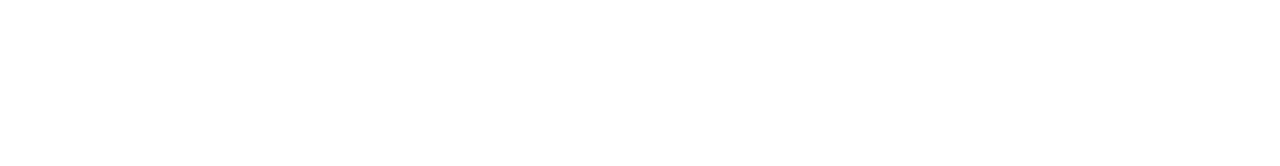
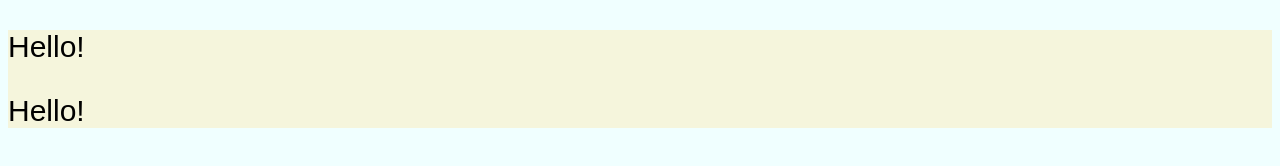
Before and after one commit to Samoel33/assigment_2.7_hydrate, a plain HTML site: page index.html in a window 1280 px wide. Drawn offline with Linux system fonts and the light colour scheme.

Commit message:
final code

```diff
--- a/index.html
+++ b/index.html
@@ -5,11 +5,14 @@
     <meta charset="UTF-8">
     <meta http-equiv="X-UA-Compatible" content="IE=edge">
     <meta name="viewport" content="width=device-width, initial-scale=1.0">
+    <link rel="stylesheet" href="style.css">
     <title>Hydrate Function</title>
 </head>
 
 <body>
+    <div class="stringDisplay"></div>
 
+    <script src="index.js"></script>
 </body>
 
 </html>
--- a/index.js
+++ b/index.js
@@ -0,0 +1,11 @@
+const stringDisplay = document.querySelector('.stringDisplay');
+var timeInt = 2000;
+var delayTime = 6000;
+var HydrateFn = setInterval(function() {
+    const stringText = document.createElement('p');
+    stringText.innerHTML = 'Hello!';
+    stringDisplay.appendChild(stringText);
+}, timeInt);
+var StopFn = setTimeout(() => {
+    clearInterval(HydrateFn);
+}, delayTime);
--- /dev/null
+++ b/style.css
@@ -0,0 +1,9 @@
+body {
+    font-family: Arial, Helvetica, sans-serif;
+    background-color: azure;
+}
+
+.stringDisplay {
+    background-color: beige;
+    font-size: 30px;
+}
```
